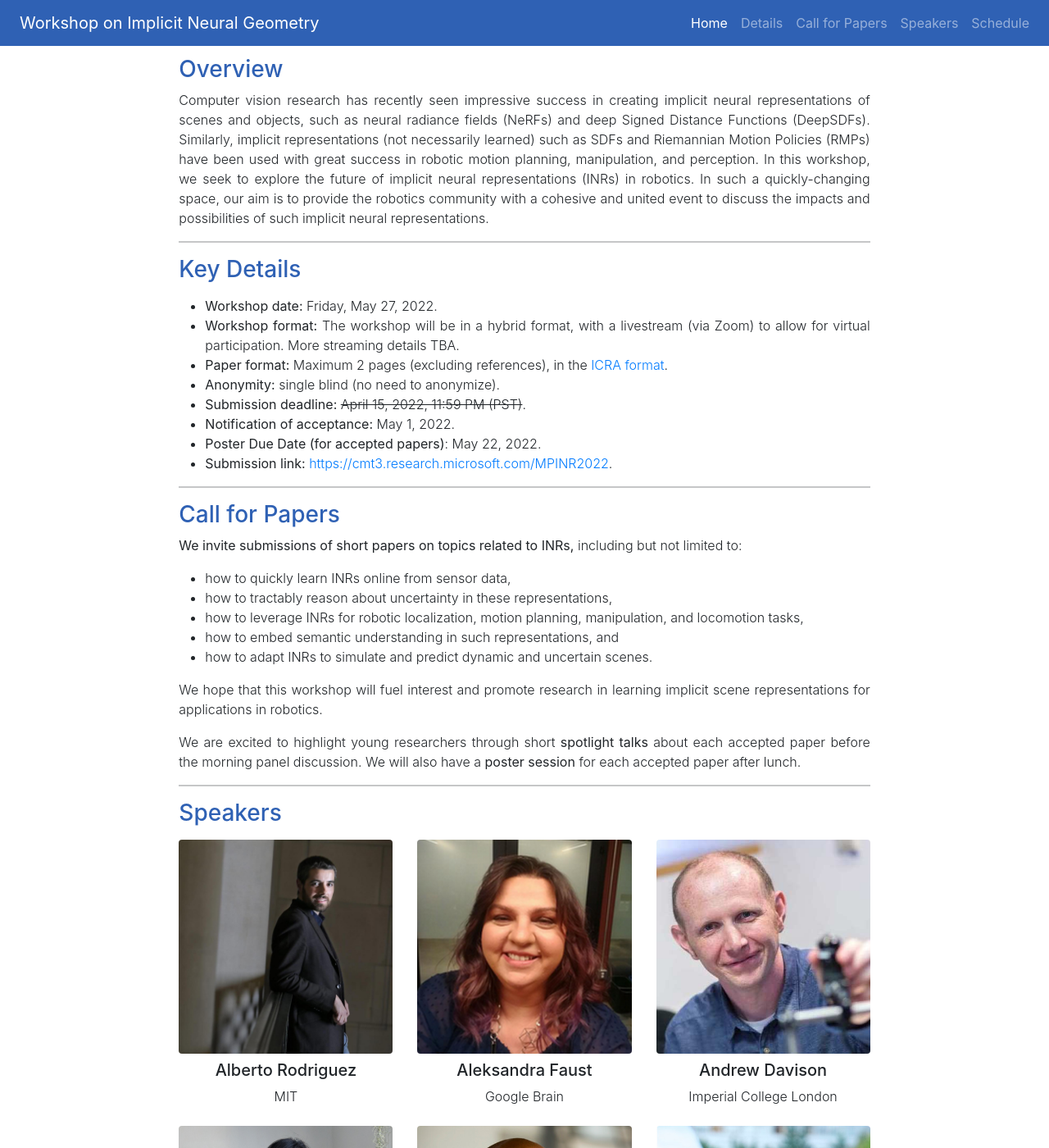
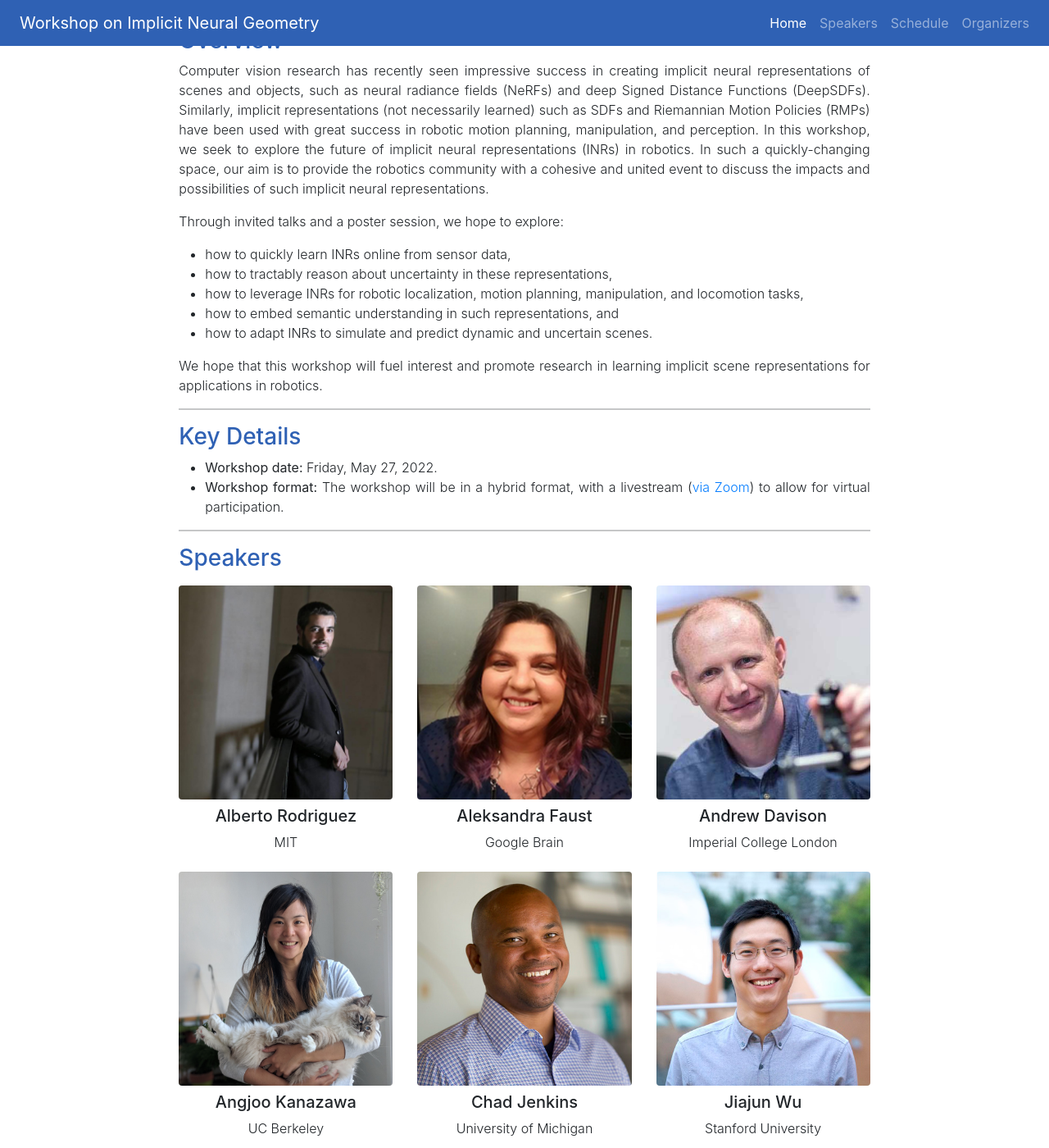
Before and after one commit to neural-implicit-workshop/neural-implicit-workshop.github.io, a Jekyll site: the page built from index.markdown, in a window 1280 px wide and 1400 px high, scrolled down 460 px. Shown: the whole window at 82% size. Built offline with Jekyll 4.4.1, drawn with Linux system fonts in a browser that asks for light colours; some of the changed text lies outside the part shown.

Commit message:
removed CfP, swapped Jiajun and Shuran's times

```diff
--- a/_layouts/default.html
+++ b/_layouts/default.html
@@ -31,16 +31,13 @@
             <a class="nav-link" href="#">Home <span class="sr-only">(current)</span></a>
           </li>
           <li class="nav-item">
-            <a class="nav-link" href="#key-details">Details</a>
-          </li>
-          <li class="nav-item">
-            <a class="nav-link" href="#call-for-papers">Call for Papers</a>
-          </li>
-          <li class="nav-item">
             <a class="nav-link" href="#speakers">Speakers</a>
           </li>
           <li class="nav-item">
-            <a class="nav-link" href="#tentative-schedule">Schedule</a>
+            <a class="nav-link" href="#workshop-schedule">Schedule</a>
+          </li>
+          <li class="nav-item">
+            <a class="nav-link" href="#organizers">Organizers</a>
           </li>
         </ul>
       </div>
@@ -49,11 +46,11 @@
     <main role="main" class="container-fluid px-0 pb-2">
 
       <div class="jumbotron text-center banner">
-        <div class="row h-100 my-5 justify-content-center">
+        <div class="row h-100 my-4 justify-content-center">
           <div class="col-md-10 col-12 my-auto">
             <h1 class="display-4">Motion Planning with Implicit Neural Representations of Geometry</h1>
             <h3>Full-Day Workshop, <a class="link-dark" href="https://www.icra2022.org/">ICRA 2022</a>, Philadelphia, PA</h3>
-            <h5>Friday, May 27, 2022</h5>
+            <h4 class='mt-3'>Friday, May 27, 2022</h4>
           </div>
         </div>
       </div>
--- a/index.markdown
+++ b/index.markdown
@@ -5,24 +5,7 @@ layout: default
 
 Computer vision research has recently seen impressive success in creating implicit neural representations of scenes and objects, such as neural radiance fields (NeRFs) and deep Signed Distance Functions (DeepSDFs). Similarly, implicit representations (not necessarily learned) such as SDFs and Riemannian Motion Policies (RMPs) have been used with great success in robotic motion planning, manipulation, and perception. In this workshop, we seek to explore the future of implicit neural representations (INRs) in robotics. In such a quickly-changing space, our aim is to provide the robotics community with a cohesive and united event to discuss the impacts and possibilities of such implicit neural representations.
 
----
-### Key Details
-
-- **Workshop date:** Friday, May 27, 2022.
-- **Workshop format:** The workshop will be in a hybrid format, with a livestream (via Zoom) to allow for virtual participation. More streaming details TBA.
-- **Paper format:** Maximum 2 pages (excluding references), in the [ICRA format](http://ras.papercept.net/conferences/support/support.php).
-- **Anonymity:** single blind (no need to anonymize).
-- **Submission deadline:** ~~April 15, 2022, 11:59 PM (PST)~~.
-- **Notification of acceptance:** May 1, 2022.
-- **Poster Due Date (for accepted papers)**: May 22, 2022.
-- **Submission link:** [https://cmt3.research.microsoft.com/MPINR2022](https://cmt3.research.microsoft.com/MPINR2022).
-{: .my-3}
-
-
----
-### Call for Papers
-
-**We invite submissions of short papers on topics related to INRs,** including but not limited to:
+Through invited talks and a poster session, we hope to explore:
 * how to quickly learn INRs online from sensor data,
 * how to tractably reason about uncertainty in these representations,
 * how to leverage INRs for robotic localization, motion planning, manipulation, and locomotion tasks,
@@ -31,8 +14,13 @@ Computer vision research has recently seen impressive success in creating implic
 
 We hope that this workshop will fuel interest and promote research in learning implicit scene representations for applications in robotics.
 
-We are excited to highlight young researchers through short **spotlight talks** about each accepted paper before the morning panel discussion. We will also have a **poster session** for each accepted paper after lunch.
+---
+### Key Details
 
+- **Workshop date:** Friday, May 27, 2022.
+- **Workshop format:** The workshop will be in a hybrid format, with a livestream ([via Zoom](https://zoom.us/j/7788423054?pwd=L3JMaGNRSTRFd0hQVFhzT080dlRtQT09)) to allow for virtual participation.
+
+{: .my-3}
 
 ---
 ### Speakers
@@ -49,11 +37,11 @@ We are excited to highlight young researchers through short **spotlight talks**
 | 09:15 - 09:45 | Invited Talk (Chad Jenkins) |
 | 09:45 - 10:15 | Young Researcher Spotlights |
 | 10:15 - 11:00 | Poster Session + Coffee Break |
-| 11:00 - 11:30 | Invited Talk (Shuran Song) |
+| 11:00 - 11:30 | Invited Talk (Jiajun Wu) |
 | 11:30 - 12:00 | Invited Talk (Aleksandra Faust) |
 | 12:00 - 12:30 | Panel Discussion |
 | 12:30 - 14:00 | Lunch Break |
-| 14:00 - 14:30 | Invited Talk (Jiajun Wu) |
+| 14:00 - 14:30 | Invited Talk (Shuran Song) |
 | 14:30 - 15:00 | Invited Talk (Angjoo Kanazawa) |
 | 15:00 - 15:30 | Invited Talk (Ransalu Senanayake) |
 | 15:30 - 16:00 | Break/Social Event |
```
